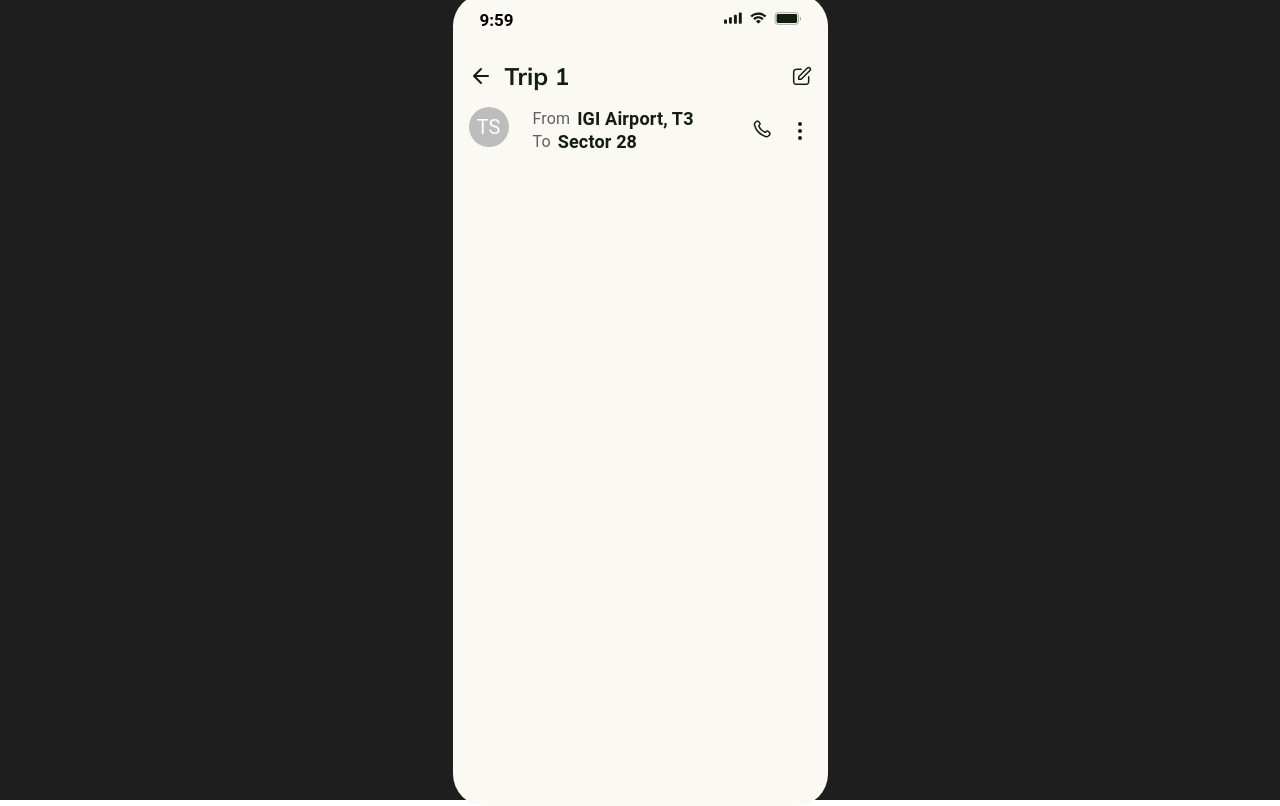
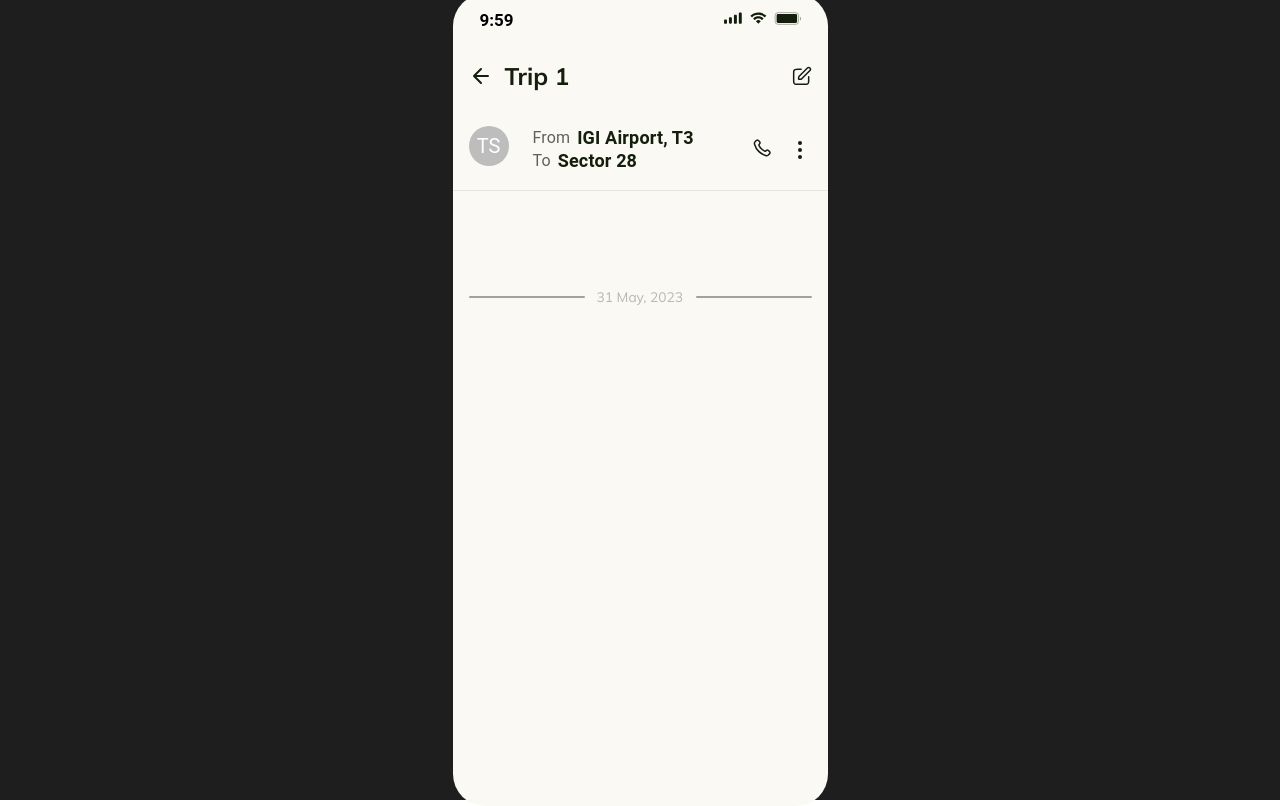
Before and after one commit to tsongtheng/Chat-Screen, a React (Create React App) app: page / in a window 1280 px wide. Built offline with nearby package versions, Linux system fonts and the light colour scheme; a web font is replaced by a local one.

Commit message:
Create 'CurrentDate' component, create 'HeadSection' component.

```diff
--- a/src/App.js
+++ b/src/App.js
@@ -1,9 +1,9 @@
 import { useEffect, useState } from "react";
 import ScreenData from "./api/ScreenData";
-import { Box } from "@mui/material";
+import { Box, Divider } from "@mui/material";
 import StatusBar from "./components/StatusBar";
-import PageActions from "./components/PageActions";
-import Header from "./components/Header";
+import HeadSection from "./components/headComponents/HeadSection";
+import CurrentDate from "./components/CurrentDate";
 
 function App() {
   const [screenData, setScreenData] = useState("");
@@ -33,8 +33,9 @@ function App() {
         sx={{ backgroundColor: "#FAF9F4" }}
       >
         <StatusBar />
-        <PageActions />
-        <Header />
+
+        <HeadSection />
+        <CurrentDate />
       </Box>
     </Box>
   );
--- /dev/null
+++ b/src/components/CurrentDate.jsx
@@ -0,0 +1,64 @@
+import { Divider, Stack, Typography } from "@mui/material";
+import React from "react";
+
+const CurrentDate = () => {
+  //   const getDate = new Date();
+
+  const getCurrentDate = new Date();
+  const date = getCurrentDate.getDate();
+  // const month = getCurrentDate.getMonth();
+  const monthWithQuotes = getCurrentDate.toLocaleString("default", {
+    month: "short",
+  });
+  const month = monthWithQuotes.replace(/"/g, "");
+  const year = getCurrentDate.getFullYear();
+
+  const CurrentDate = `${date} ${month}, ${year}`;
+
+  return (
+    <Stack
+      width={"87px"}
+      height={"18px"}
+      flexDirection={"row"}
+      alignItems={"center"}
+      margin={"97px 16px 32px"}
+    >
+      <Divider
+        variant="middle"
+        width="116px"
+        sx={{
+          backgroundColor: "#B7B7B7",
+          margin: "8.5px 12px 8.5px 0",
+          borderWidth: "1px",
+          borderRadius: "1px",
+        }}
+      />
+      <Typography
+        minWidth={"87px"}
+        height={"18px"}
+        fontFamily="inherit"
+        fontStyle={"normal"}
+        fontWeight={400}
+        fontSize={"0.86rem"}
+        // fontSize={"0.875rem"}
+        lineHeight={"18px"}
+        letterSpacing={0}
+        color={"#B7B7B7"}
+      >
+        {CurrentDate}
+      </Typography>
+      <Divider
+        variant="middle"
+        width="116px"
+        sx={{
+          backgroundColor: "#B7B7B7",
+          margin: "8.5px 0 8.5px 12px",
+          borderWidth: "1px",
+          borderRadius: "1px",
+        }}
+      />
+    </Stack>
+  );
+};
+
+export default CurrentDate;
--- /dev/null
+++ b/src/components/headComponents/HeadSection.jsx
@@ -0,0 +1,21 @@
+import React from "react";
+import { Stack } from "@mui/material";
+import PageActions from "./PageActions";
+import Header from "./Header";
+
+const HeadSection = () => {
+  return (
+    <Stack
+      justifyContent={"space-between"}
+      width={"375px"}
+      height={"130px"}
+      borderBottom={"1px solid"}
+      borderColor={"#E5E5E0"}
+    >
+      <PageActions />
+      <Header />
+    </Stack>
+  );
+};
+
+export default HeadSection;
--- a/src/components/Header.jsx
+++ b/src/components/headComponents/Header.jsx
@@ -1,6 +1,9 @@
 import React from "react";
 import { Avatar, Stack, Typography, Box } from "@mui/material";
-import { HeaderCallIcon, VerticalDotsIcon } from "../assets/icons/HeaderIcons";
+import {
+  HeaderCallIcon,
+  VerticalDotsIcon,
+} from "../../assets/icons/HeaderIcons";
 
 const Header = () => {
   return (
--- a/src/components/PageActions.jsx
+++ b/src/components/headComponents/PageActions.jsx
@@ -3,7 +3,7 @@ import { Stack, Typography, Box } from "@mui/material";
 import {
   BackButtonIcon,
   EditButtonIcon,
-} from "../assets/icons/PageActionsIcons";
+} from "../../assets/icons/PageActionsIcons";
 
 const PageActions = () => {
   return (
```
Also changed, not shown: src/components/Date.jsx (deleted).
